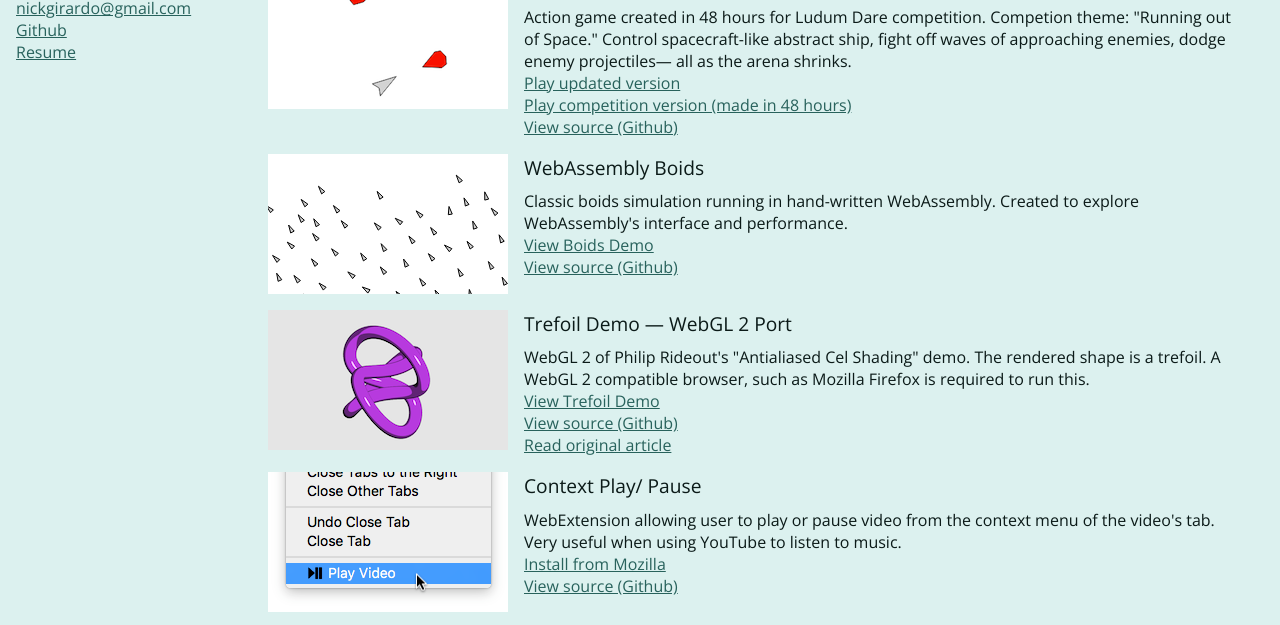
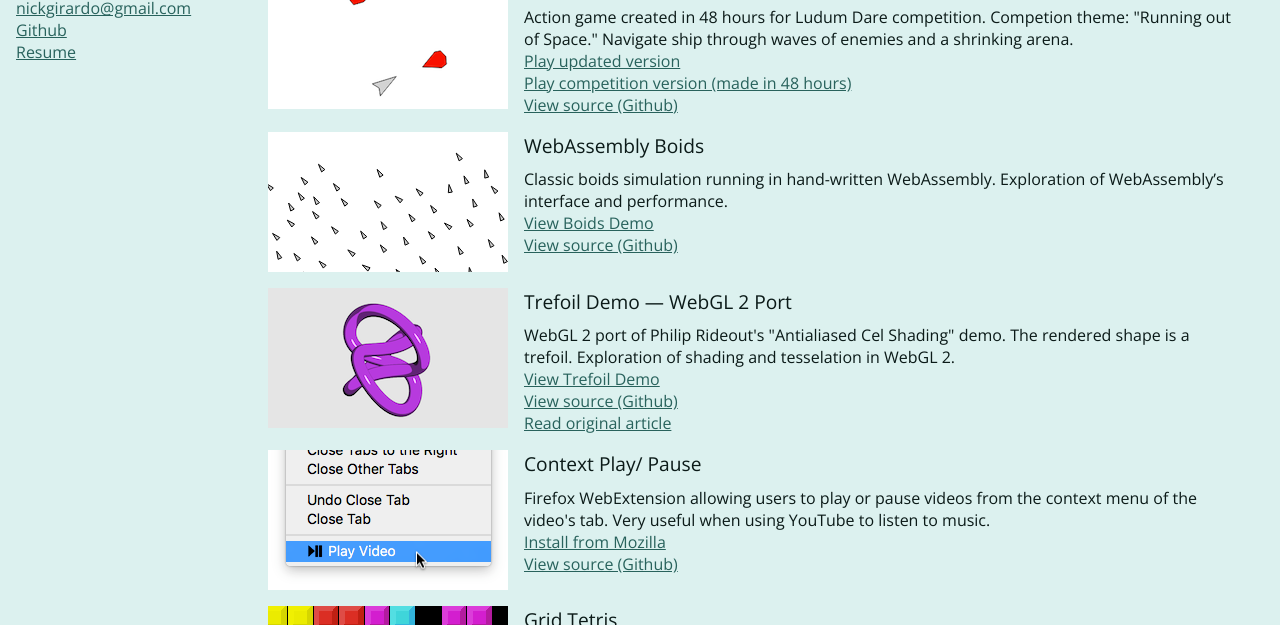
Before and after one commit to nickgirardo/nickgirardo.github.io, a plain HTML site: page index.html in a window 1280 px wide. Shown: the part 112-737 px from the top of the page. Drawn offline with nearby package versions, Linux system fonts and the light colour scheme.

Commit message:
Changes to personal page text

```diff
--- a/index.html
+++ b/index.html
@@ -33,7 +33,7 @@
         <div class="entry-img" style="background-image: url('img/ld42.png')"></div>
         <div class="entry-desc">
           <span class="entry-title">Ludum Dare 42 Game &mdash; Running out of Space</span>
-          <span>Action game created in 48 hours for Ludum Dare competition. Competion theme: "Running out of Space." Control spacecraft-like abstract ship, fight off waves of approaching enemies, dodge enemy projectiles&mdash; all as the arena shrinks.</span>
+          <span>Action game created in 48 hours for Ludum Dare competition. Competion theme: "Running out of Space." Navigate ship through waves of enemies and a shrinking arena.</span>
           <br />
           <a href="ld42/post-ld/">Play updated version</a>
           <br />
@@ -47,7 +47,7 @@
         <div class="entry-img" style="background-image: url('img/boids.png')"></div>
         <div class="entry-desc">
           <span class="entry-title">WebAssembly Boids</span>
-          <span>Classic boids simulation running in hand-written WebAssembly. Created to explore WebAssembly's interface and performance.</span>
+          <span>Classic boids simulation running in hand-written WebAssembly. Exploration of WebAssembly’s interface and performance.</span>
           <br />
           <a href="animation-tests/wasm-boids/">View Boids Demo</a>
           <br />
@@ -59,7 +59,7 @@
         <div class="entry-img" style="background-image: url('img/trefoil.png')"></div>
         <div class="entry-desc">
           <span class="entry-title">Trefoil Demo &mdash; WebGL 2 Port</span>
-          <span>WebGL 2 of Philip Rideout's "Antialiased Cel Shading" demo. The rendered shape is a trefoil. A WebGL 2 compatible browser, such as Mozilla Firefox is required to run this.</span>
+          <span>WebGL 2 port of Philip Rideout's "Antialiased Cel Shading" demo. The rendered shape is a trefoil. Exploration of shading and tesselation in WebGL 2.</span>
           <br />
           <a href="trefoil/">View Trefoil Demo</a>
           <br />
@@ -73,7 +73,7 @@
         <div class="entry-img" style="background-image: url('img/context-play-pause.png')"></div>
         <div class="entry-desc">
           <span class="entry-title">Context Play/ Pause</span>
-          <span>WebExtension allowing user to play or pause video from the context menu of the video's tab. Very useful when using YouTube to listen to music.</span>
+          <span>Firefox WebExtension allowing users to play or pause videos from the context menu of the video's tab. Very useful when using YouTube to listen to music.</span>
           <br />
           <a href="https://addons.mozilla.org/en-US/firefox/addon/context-play-pause/">Install from Mozilla</a>
           <br />
```
